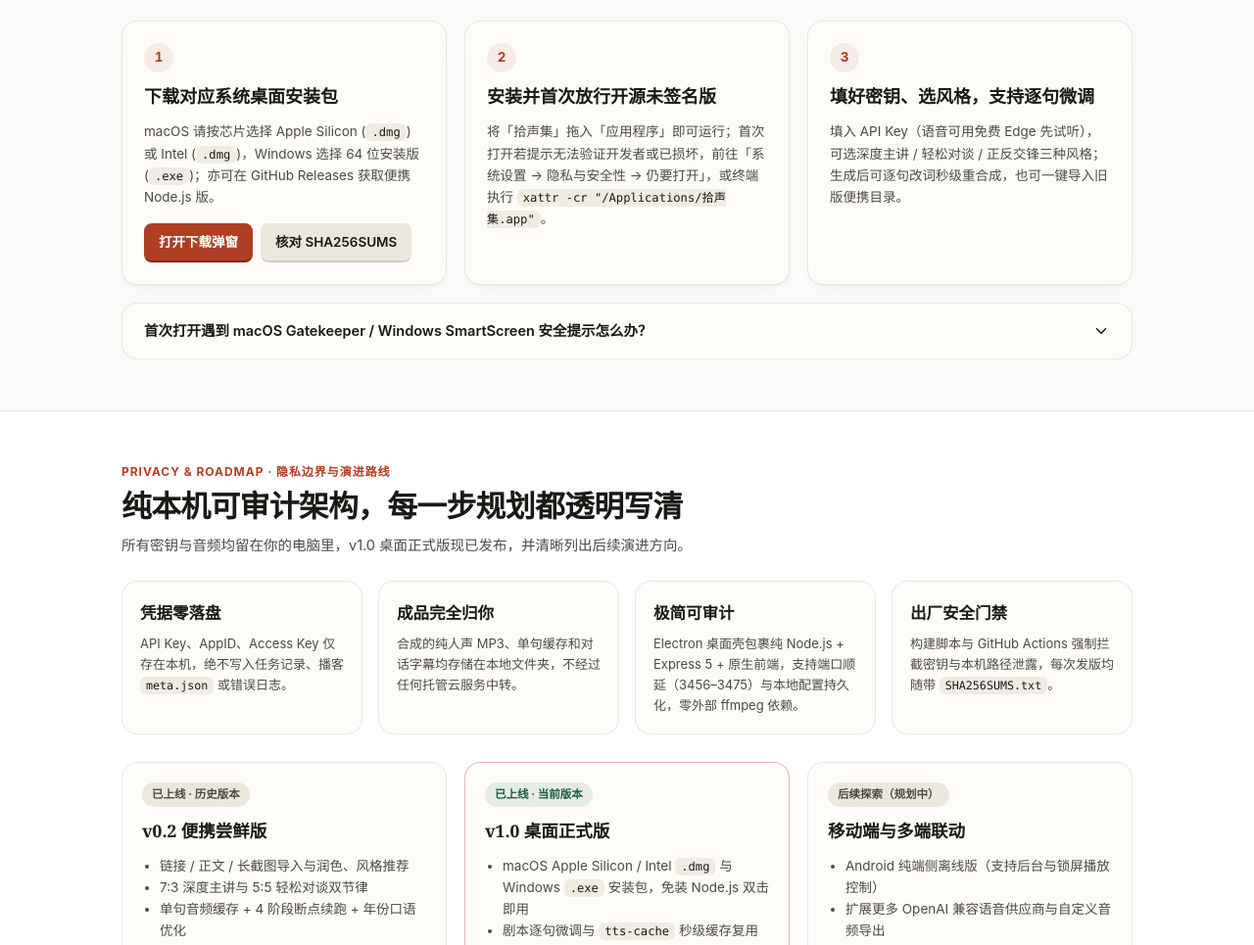
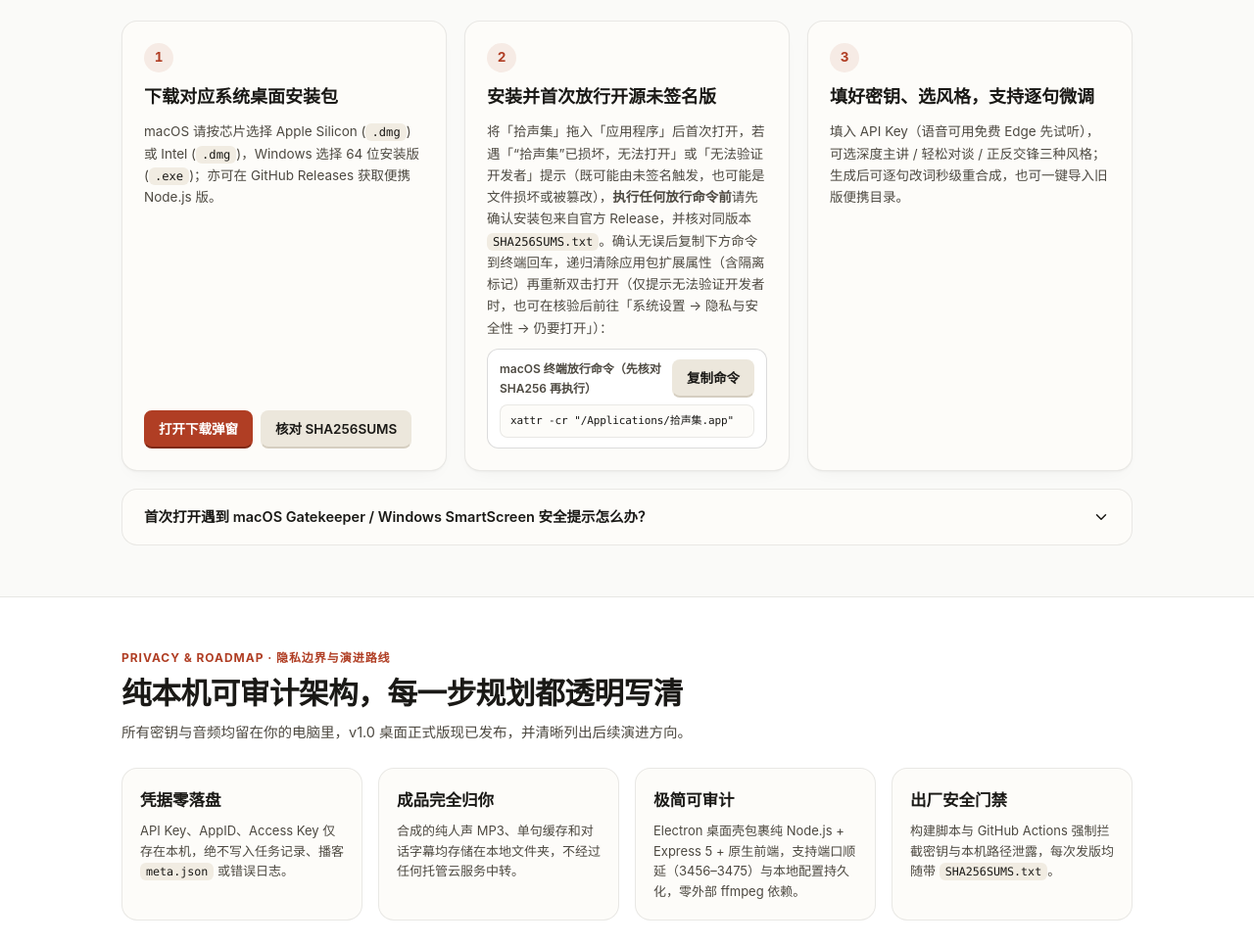
Before and after one commit to Alex-955/Podcast-Generator, an Electron app: page website/index.html in a window 1280 px wide. Shown: the part 2590-3555 px from the top of the page at 98% size. Drawn offline with Linux system fonts and the light colour scheme; no server answers.

Commit message:
feat(website): add xattr one-click copy and tighten macOS/Windows safety wording

```diff
--- a/website/index.html
+++ b/website/index.html
@@ -406,12 +406,19 @@
             <h3 class="step-card-title">安装并首次放行开源未签名版</h3>
             <div data-os-panel="mac">
               <p class="step-card-desc">
-                将「拾声集」拖入「应用程序」即可运行；首次打开若提示无法验证开发者或已损坏，前往「系统设置 → 隐私与安全性 → 仍要打开」，或终端执行 <code>xattr -cr "/Applications/拾声集.app"</code>。
+                将「拾声集」拖入「应用程序」后首次打开，若遇「“拾声集”已损坏，无法打开」或「无法验证开发者」提示（既可能由未签名触发，也可能是文件损坏或被篡改），<strong>执行任何放行命令前</strong>请先确认安装包来自官方 Release，并核对同版本 <code>SHA256SUMS.txt</code>。确认无误后复制下方命令到终端回车，递归清除应用包扩展属性（含隔离标记）再重新双击打开（仅提示无法验证开发者时，也可在核验后前往「系统设置 → 隐私与安全性 → 仍要打开」）：
               </p>
+              <div class="sha-box xattr-box">
+                <div class="sha-box-head">
+                  <span>macOS 终端放行命令（先核对 SHA256 再执行）</span>
+                  <button type="button" class="btn btn-subtle btn-sm" data-copy-xattr data-copy-text='xattr -cr "/Applications/拾声集.app"'>复制命令</button>
+                </div>
+                <code class="sha-code">xattr -cr "/Applications/拾声集.app"</code>
+              </div>
             </div>
             <div data-os-panel="win" class="hidden">
               <p class="step-card-desc">
-                双击 <code>InkCast-v1.0.0-win-x64-setup.exe</code> 完成安装；首次运行若遇「Windows 已保护你的电脑」提示，点击「更多信息 → 仍要运行」即可。
+                双击 <code>InkCast-v1.0.0-win-x64-setup.exe</code> 完成安装；首次运行若遇「Windows 已保护你的电脑」提示，请先核对官方来源与 <code>SHA256SUMS.txt</code>，在设备策略允许且界面提供放行入口时，点击「更多信息 → 仍要运行」。
               </p>
             </div>
           </article>
@@ -443,12 +450,12 @@
             <div class="accordion-inner">
               <div class="accordion-body">
                 <div class="accordion-os-card">
-                  <h4>macOS Gatekeeper：提示“无法验证开发者”或“已损坏”</h4>
-                  <p>因开源项目未购买商业 Apple 开发者签名证书，系统会首次拦截。请前往<strong>「系统设置 → 隐私与安全性 → 仍要打开」</strong>，或在终端运行 <code>xattr -cr "/Applications/拾声集.app"</code> 即可正常启动。</p>
+                  <h4>macOS Gatekeeper：提示“「拾声集」已损坏，无法打开”或“无法验证开发者”</h4>
+                  <p>该提示既可能是开源未签名触发的系统拦截，也可能表示文件损坏或被篡改。<strong>执行任何放行命令前</strong>，请先确认来自官方 Release 并核对同版本 <code>SHA256SUMS.txt</code>。核验无误并拖入「应用程序」后，在终端执行 <code>xattr -cr "/Applications/拾声集.app"</code> 递归清除已安装应用包的扩展属性（含系统隔离标记），再重新双击打开；若仅提示「无法验证开发者」，也可在核验后前往<strong>「系统设置 → 隐私与安全性 → 仍要打开」</strong>。</p>
                 </div>
                 <div class="accordion-os-card">
                   <h4>Windows SmartScreen：提示“Windows 已保护你的电脑”</h4>
-                  <p>因开源安装包未购买商业代码签名证书，SmartScreen 会首次提醒。点击弹窗里的<strong>「更多信息」→「仍要运行」</strong>即可正常安装与启动，亦可先对照 <code>SHA256SUMS.txt</code> 校验安装包哈希。</p>
+                  <p>因开源安装包未购买商业代码签名证书，SmartScreen 可能在启动安装程序或首次运行时拦截提醒。请先确认来自官方 Release 并对照同版本 <code>SHA256SUMS.txt</code> 核对校验和；在当前设备策略允许且界面提供放行入口时，点击弹窗里的<strong>「更多信息」→「仍要运行」</strong>。</p>
                 </div>
               </div>
             </div>
@@ -585,11 +592,20 @@
       </div>
 
       <div class="modal-os-hint" data-modal-os-hint="mac">
-        <strong>macOS 首次打开指引：</strong>把「拾声集」拖入「应用程序」后若遇 Gatekeeper 提示无法验证开发者或已损坏，前往「系统设置 → 隐私与安全性 → 仍要打开」，或终端执行 <code>xattr -cr "/Applications/拾声集.app"</code>。
+        <p class="modal-os-hint-text">
+          <strong>macOS 首次打开指引：</strong>拖入「应用程序」后若提示「“拾声集”已损坏，无法打开」或「无法验证开发者」（既可能由开源未签名触发，也可能表示文件损坏或被篡改），<strong>执行任何放行命令前</strong>请先确认安装包来自官方 Release，并核对同版本 <code>SHA256SUMS.txt</code>；确认无误后在终端运行下方命令清除应用包扩展属性（含系统隔离标记）并重新双击打开（仅提示无法验证开发者时，也可在核验后前往「系统设置 → 隐私与安全性 → 仍要打开」）：
+        </p>
+        <div class="sha-box xattr-box">
+          <div class="sha-box-head">
+            <span>macOS 终端放行命令（先核对官方来源与 SHA256）</span>
+            <button type="button" class="btn btn-subtle btn-sm" data-copy-xattr data-copy-text='xattr -cr "/Applications/拾声集.app"'>复制终端命令</button>
+          </div>
+          <code class="sha-code">xattr -cr "/Applications/拾声集.app"</code>
+        </div>
       </div>
 
       <div class="modal-os-hint hidden" data-modal-os-hint="win">
-        <strong>Windows 首次运行指引：</strong>安装后若遇「Windows 已保护你的电脑」SmartScreen 提示，点击「更多信息 → 仍要运行」即可。
+        <strong>Windows 首次运行指引：</strong>启动安装程序或首次运行时若遇「Windows 已保护你的电脑」SmartScreen 提示，请先确认来自官方 Release 并核对同版本 <code>SHA256SUMS.txt</code>；在当前设备策略允许且界面提供放行入口时，点击「更多信息 → 仍要运行」。
       </div>
 
       <div class="modal-file-row">
--- a/website/scripts/interactions.js
+++ b/website/scripts/interactions.js
@@ -929,9 +929,17 @@
           (shaCodeEl && shaCodeEl.textContent && shaCodeEl.textContent.trim()) ||
           getOsConfig(state.os).sha256;
         const ok = await copyText(shaText);
-        showToast(ok ? 'SHA256 校验码已复制到剪贴板' : '复制失败，请手动选中校验码复制');
+        showToast(ok ? '校验命令已复制到剪贴板' : '复制失败，请手动选中命令复制');
       });
     }
+
+    document.querySelectorAll('[data-copy-xattr]').forEach((btn) => {
+      btn.addEventListener('click', async () => {
+        const cmd = btn.getAttribute('data-copy-text') || 'xattr -cr "/Applications/拾声集.app"';
+        const ok = await copyText(cmd);
+        showToast(ok ? '已复制终端放行命令；确认安装包来自官方 Release 并核对同版本 SHA256SUMS.txt 无误后再粘贴回车' : '复制失败，请手动选中命令复制');
+      });
+    });
   }
 
   /* ------------------------------------------------------------------
--- a/website/styles/main.css
+++ b/website/styles/main.css
@@ -1914,6 +1914,25 @@ body.modal-open {
   font-size: 13px;
   line-height: 1.6;
   color: var(--ink-secondary);
+}
+
+.modal-os-hint-text {
+  margin: 0;
+}
+
+.xattr-box {
+  margin-top: 10px;
+}
+
+.step-card .xattr-box {
+  padding: 10px 12px;
+  gap: 6px;
+}
+
+.step-card .xattr-box .sha-code {
+  font-size: 11px;
+  white-space: pre-wrap;
+  word-break: break-all;
 }
 
 .modal-file-row {
```
